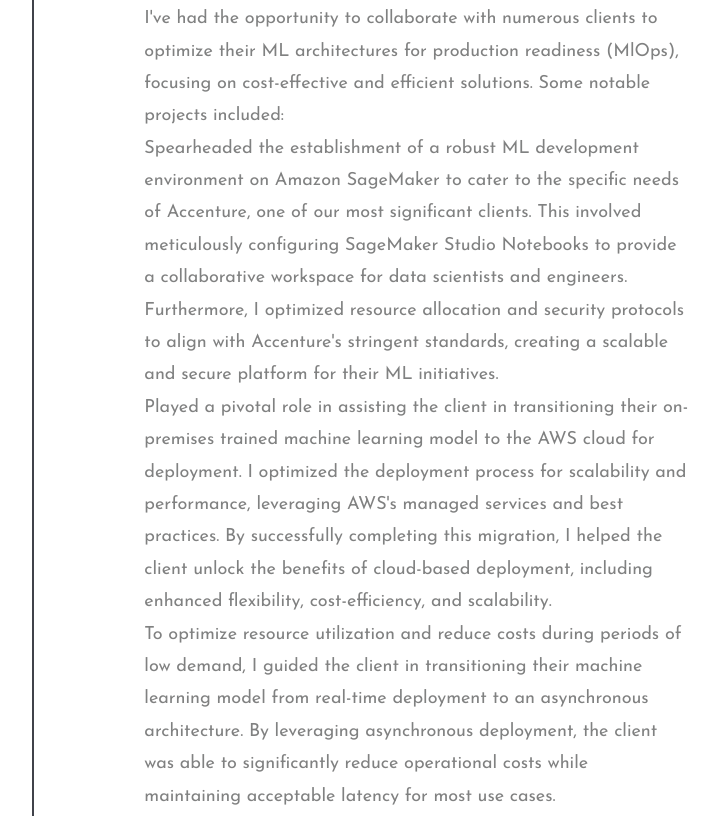
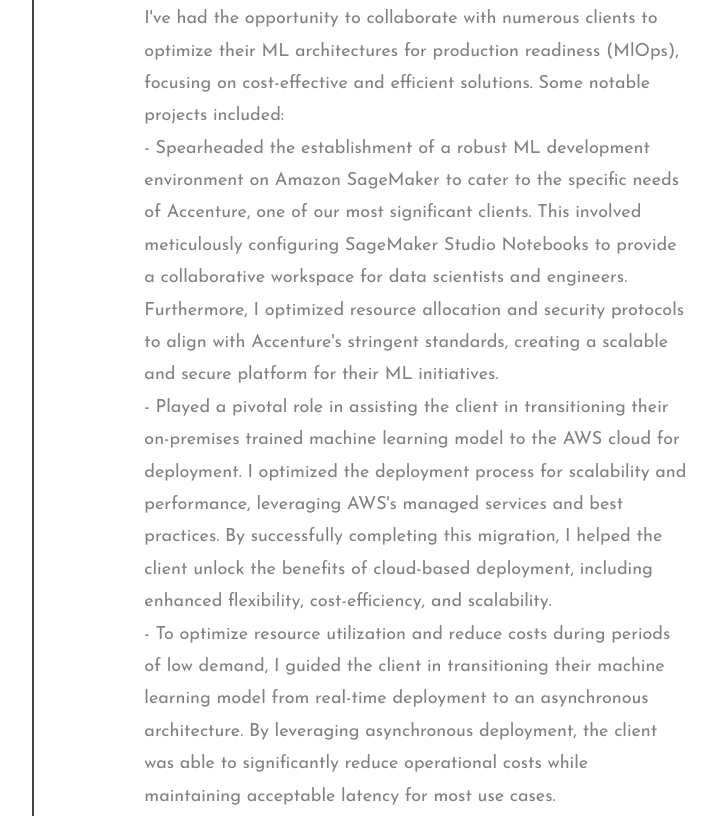
Before and after one commit to TanishB/tanishb.github.io, a plain HTML site: page index.html in a window 1280 px wide. Shown: the part 2912-3728 px from the top of the page, without its empty margins (256-972 px from the left). Drawn offline with Linux system fonts and the light colour scheme.

Commit message:
Update index.html

```diff
--- a/index.html
+++ b/index.html
@@ -130,9 +130,9 @@
 							<h3><a href='https://aws.amazon.com/'>Amazon Web Services</a></h3>
 							<h4>Cloud Engineer I</h4>
 							<p>I've had the opportunity to collaborate with numerous clients to optimize their ML architectures for production readiness (MlOps), focusing on cost-effective and efficient solutions. Some notable projects included:</p>
-							<p>Spearheaded the establishment of a robust ML development environment on Amazon SageMaker to cater to the specific needs of Accenture, one of our most significant clients. This involved meticulously configuring SageMaker Studio Notebooks to provide a collaborative workspace for data scientists and engineers. Furthermore, I optimized resource allocation and security protocols to align with Accenture's stringent standards, creating a scalable and secure platform for their ML initiatives.</p>
-							<p>Played a pivotal role in assisting the client in transitioning their on-premises trained machine learning model to the AWS cloud for deployment. I optimized the deployment process for scalability and performance, leveraging AWS's managed services and best practices. By successfully completing this migration, I helped the client unlock the benefits of cloud-based deployment, including enhanced flexibility, cost-efficiency, and scalability.</p>
-							<p>To optimize resource utilization and reduce costs during periods of low demand, I guided the client in transitioning their machine learning model from real-time deployment to an asynchronous architecture. By leveraging asynchronous deployment, the client was able to significantly reduce operational costs while maintaining acceptable latency for most use cases.</p>
+							<p>- Spearheaded the establishment of a robust ML development environment on Amazon SageMaker to cater to the specific needs of Accenture, one of our most significant clients. This involved meticulously configuring SageMaker Studio Notebooks to provide a collaborative workspace for data scientists and engineers. Furthermore, I optimized resource allocation and security protocols to align with Accenture's stringent standards, creating a scalable and secure platform for their ML initiatives.</p>
+							<p>- Played a pivotal role in assisting the client in transitioning their on-premises trained machine learning model to the AWS cloud for deployment. I optimized the deployment process for scalability and performance, leveraging AWS's managed services and best practices. By successfully completing this migration, I helped the client unlock the benefits of cloud-based deployment, including enhanced flexibility, cost-efficiency, and scalability.</p>
+							<p>- To optimize resource utilization and reduce costs during periods of low demand, I guided the client in transitioning their machine learning model from real-time deployment to an asynchronous architecture. By leveraging asynchronous deployment, the client was able to significantly reduce operational costs while maintaining acceptable latency for most use cases.</p>
 						</li>
 
 
```
